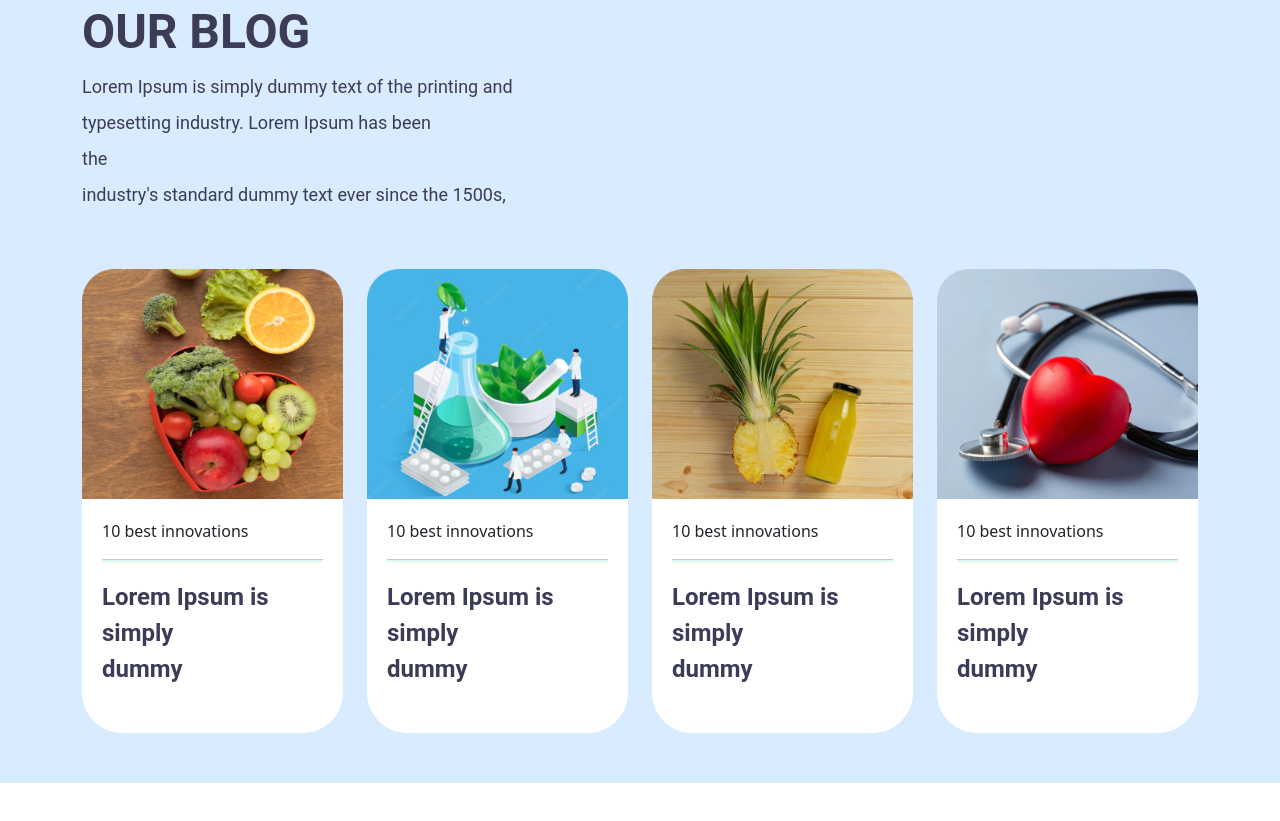
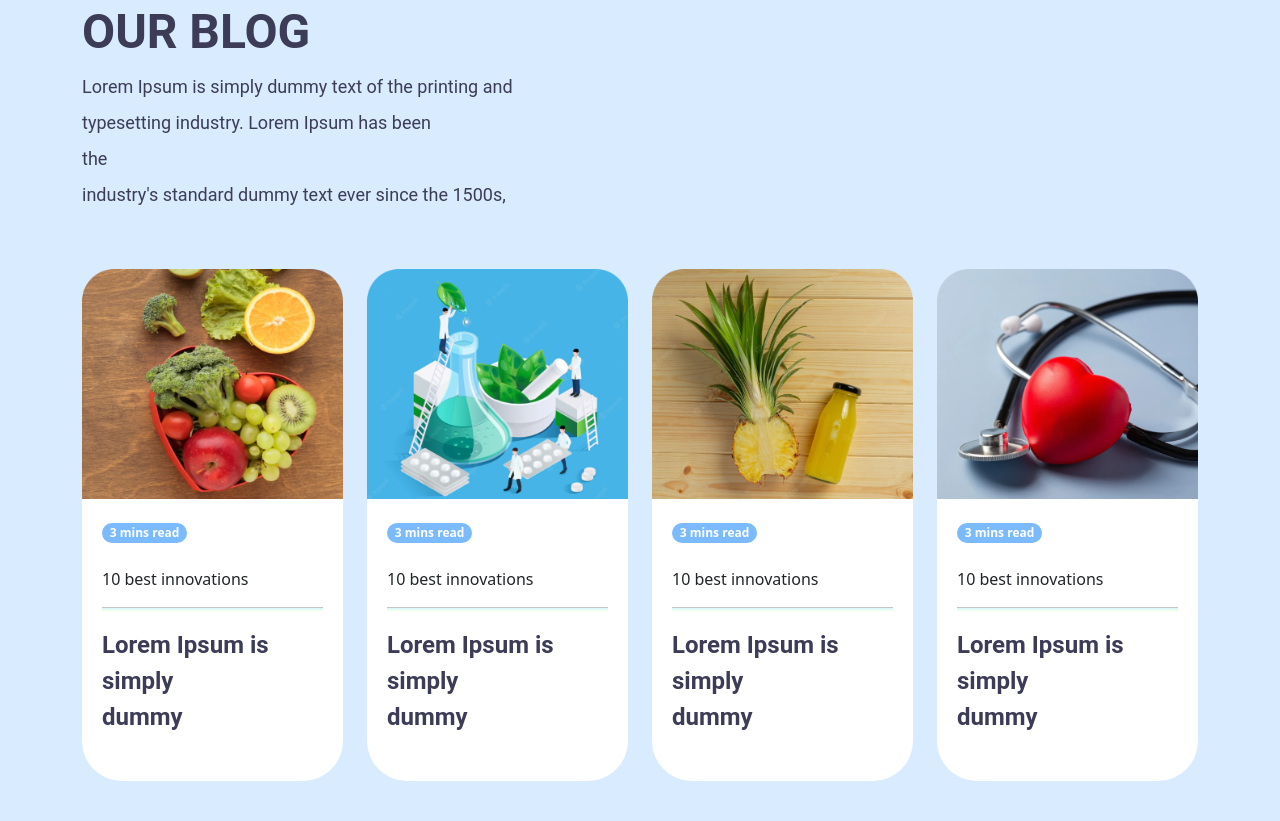
Before and after one commit to MuhammadAhmedLakhani/Clinic-Website, a plain HTML site: page index.html in a window 1280 px wide. Shown: the part 2543-3364 px from the top of the page. Before the commit the page ends 3326 px from the top, so only its background shows below. Drawn offline with nearby package versions, Linux system fonts and the light colour scheme.

Commit message:
Badges added to blog section

```diff
--- a/assets/style.css
+++ b/assets/style.css
@@ -246,4 +246,8 @@ button {
     margin-bottom: 40px !important;
 }
 
+.blog-badge {
+    background-color: #7ABAFD !important;
+}
+
 /* blog section ends here */
--- a/index.html
+++ b/index.html
@@ -216,6 +216,8 @@
                             <img src="./assets/images/blog-image-1.png" alt="" width="" height="">
                         </div>
                         <div class="card-content">
+                            <span class="badge rounded-pill  blog-badge mb-4">3 mins read</span>
+                            <br>
                             <span>10 best innovations</span>
                             <hr class="hr-seprator">
                             <p>Lorem Ipsum is simply
@@ -229,6 +231,8 @@
                             <img src="./assets/images/blog-image-2.png" alt="" width="" height="">
                         </div>
                         <div class="card-content">
+                             <span class="badge rounded-pill  blog-badge mb-4">3 mins read</span>
+                             <br>
                             <span>10 best innovations</span>
                             <hr class="hr-seprator">
                             <p>Lorem Ipsum is simply
@@ -242,6 +246,8 @@
                             <img src="./assets/images/blog-image-3.png" alt="" width="" height="">
                         </div>
                         <div class="card-content">
+                             <span class="badge rounded-pill  blog-badge mb-4">3 mins read</span>
+                             <br>
                             <span>10 best innovations</span>
                             <hr class="hr-seprator">
                             <p>Lorem Ipsum is simply
@@ -255,6 +261,8 @@
                             <img src="./assets/images/blog-image-4.png" alt="" width="" height="">
                         </div>
                         <div class="card-content">
+                             <span class="badge rounded-pill  blog-badge mb-4">3 mins read</span>
+                             <br>
                             <span>10 best innovations</span>
                             <hr class="hr-seprator">
                             <p>Lorem Ipsum is simply
```
